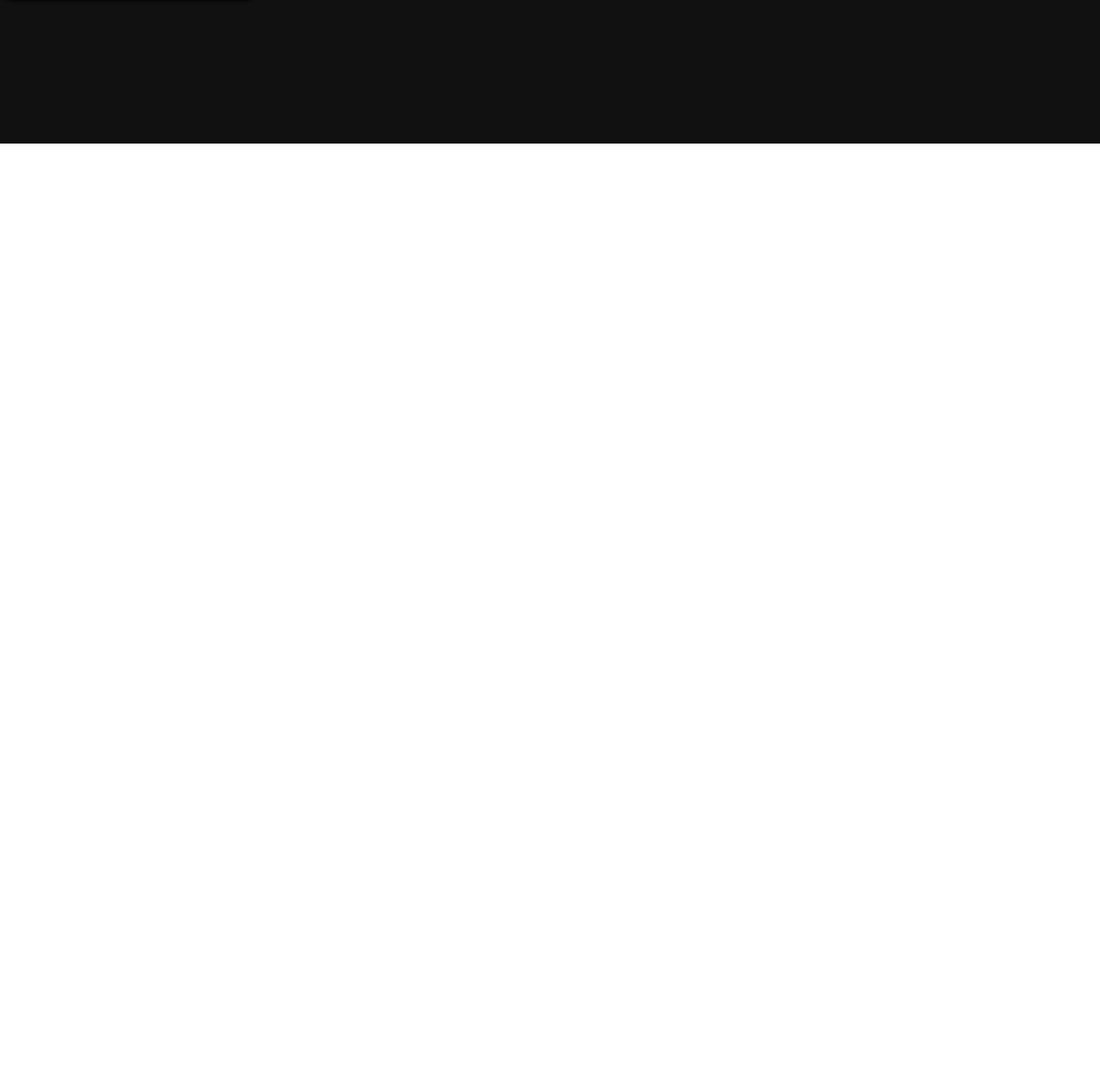
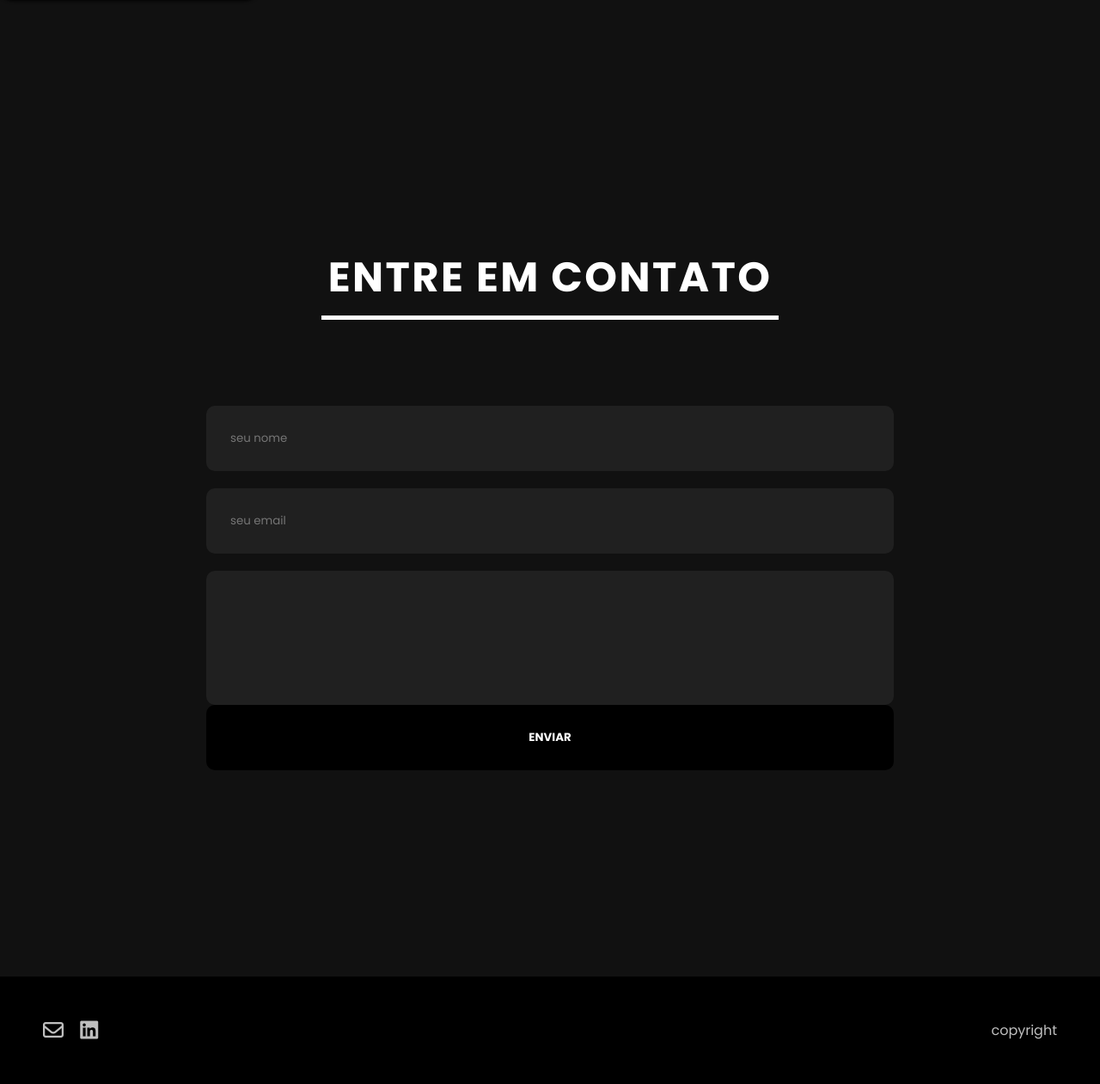
Before and after one commit to Luiz-de-Lima/portfolio-page, a plain HTML site: page index.html in a window 1280 px wide. Shown: the part 3604-4865 px from the top of the page at 86% size. Before the commit the page ends 3771 px from the top, so only its background shows below. Drawn offline with Linux system fonts and the light colour scheme; a web font is replaced by a local one.

Commit message:
seção contato feita

```diff
--- a/index.html
+++ b/index.html
@@ -10,6 +10,7 @@
   <link
     href="https://fonts.googleapis.com/css2?family=Anybody:wght@300&family=Poppins:wght@200;300;400;500;700;800&display=swap"
     rel="stylesheet">
+  <script src="https://kit.fontawesome.com/ac6f22b722.js" crossorigin="anonymous"></script>
   <title>Portifolio</title>
 </head>
 
@@ -102,6 +103,27 @@
       </div>
     </div>
   </section>
+  <section class="section-container">
+    <div class="section-content">
+      <h2 class="section-title">Entre em contato</h2>
+      <form action="" class="contact-form">
+        <input type="text" name="full-name" id="full-name" placeholder="seu nome" class="form-input">
+        <input type="email" name="email" id="email" placeholder="seu email" class="form-input">
+        <textarea name="" id="" cols="30" rows="5" class="form-input"></textarea>
+        <input type="submit" value="Enviar" class="form-button">
+      </form>
+    </div>
+  </section>
+
+  <footer class="footer-container">
+    <div class="social-items">
+      <a href="mailto:luiz12359@gmail.com"><i class="fa-regular fa-envelope fa-xl"></i></a>
+      <a href="https://www.linkedin.com/in/luiz-de-lima/" target="_blank"><i class="fa-brands fa-linkedin fa-xl"></i>
+      </a>
+    </div>
+    <p>copyright</p>
+
+  </footer>
 </body>
 
 </html>
--- a/style.css
+++ b/style.css
@@ -105,9 +105,8 @@
   margin-top: 118px;
   color: #fff;
 }
-.projects-content .projects-item:nth-child(2){
+.projects-content .projects-item:nth-child(2) {
   justify-content: flex-end;
-
 }
 .projects-content .projects-item:nth-child(2) .project-item-img-1 {
   order: 2;
@@ -144,6 +143,31 @@
   opacity: 65%;
   line-height: 29px;
 }
+/* form */
+.contact-form {
+  display: flex;
+  flex-direction: column;
+
+  margin: 100px auto;
+  max-width: 800px;
+}
+.contact-form input {
+  margin-bottom: 20px;
+}
+.footer-container {
+  width: 100%;
+  background-color: #000;
+  color: rgba(255, 255, 255, 0.75);
+  display: flex;
+  justify-content: space-between;
+  padding: 50px;
+}
+
+.social-items a {
+  margin-right: 15px;
+  cursor: pointer;
+  color: rgba(255, 255, 255, 0.75);
+}
 
 /* utilities */
 .section-container {
@@ -167,3 +191,28 @@
   width: fit-content;
   margin: auto;
 }
+.form-input {
+  border: none;
+  border-radius: 10px;
+  background-color: #202020;
+  padding: 28px;
+  color: rgba(255, 255, 255, 0.5);
+  transition: outline 2s ease-in-out;
+  resize: none;
+}
+.form-input:focus {
+  outline: 2px solid rgba(255, 255, 255, 0.5);
+}
+.form-button {
+  border: none;
+  border-radius: 10px;
+  background-color: #000;
+  padding: 28px;
+  color: #fff;
+  text-transform: uppercase;
+  font-weight: 600;
+  cursor: pointer;
+}
+a {
+  text-decoration: none;
+}
```
